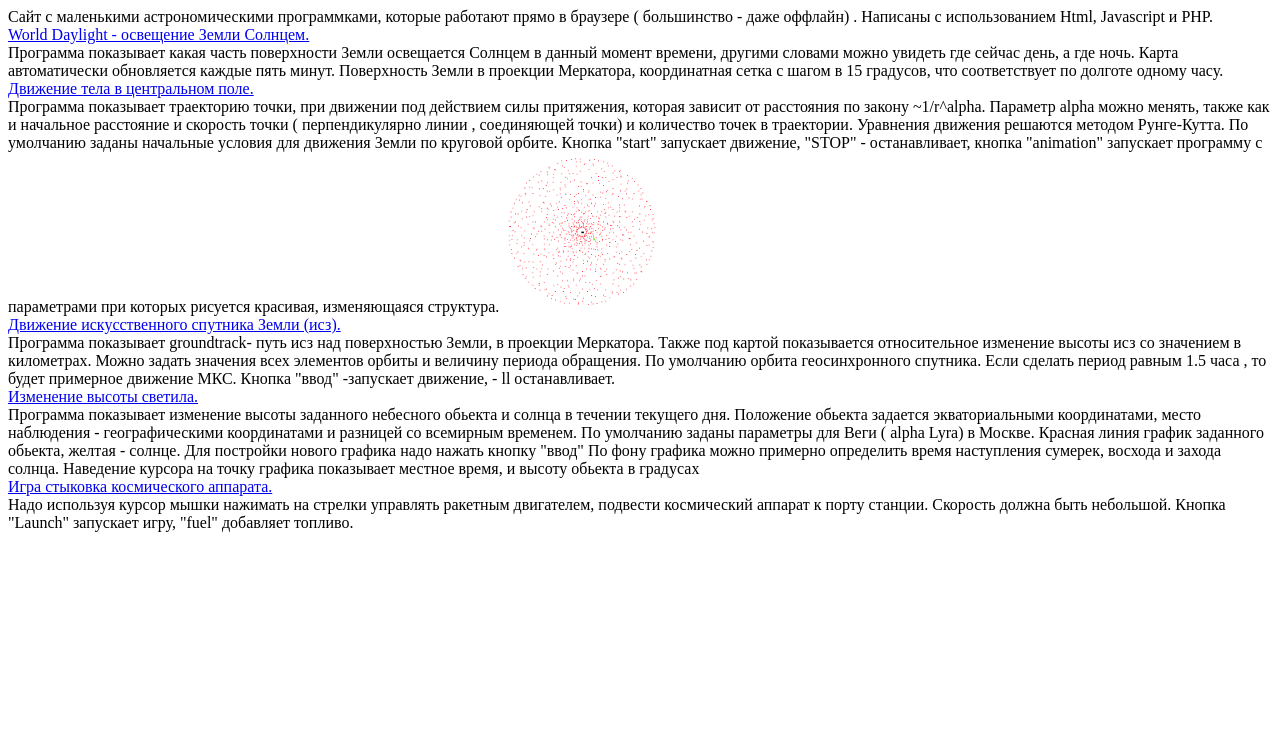
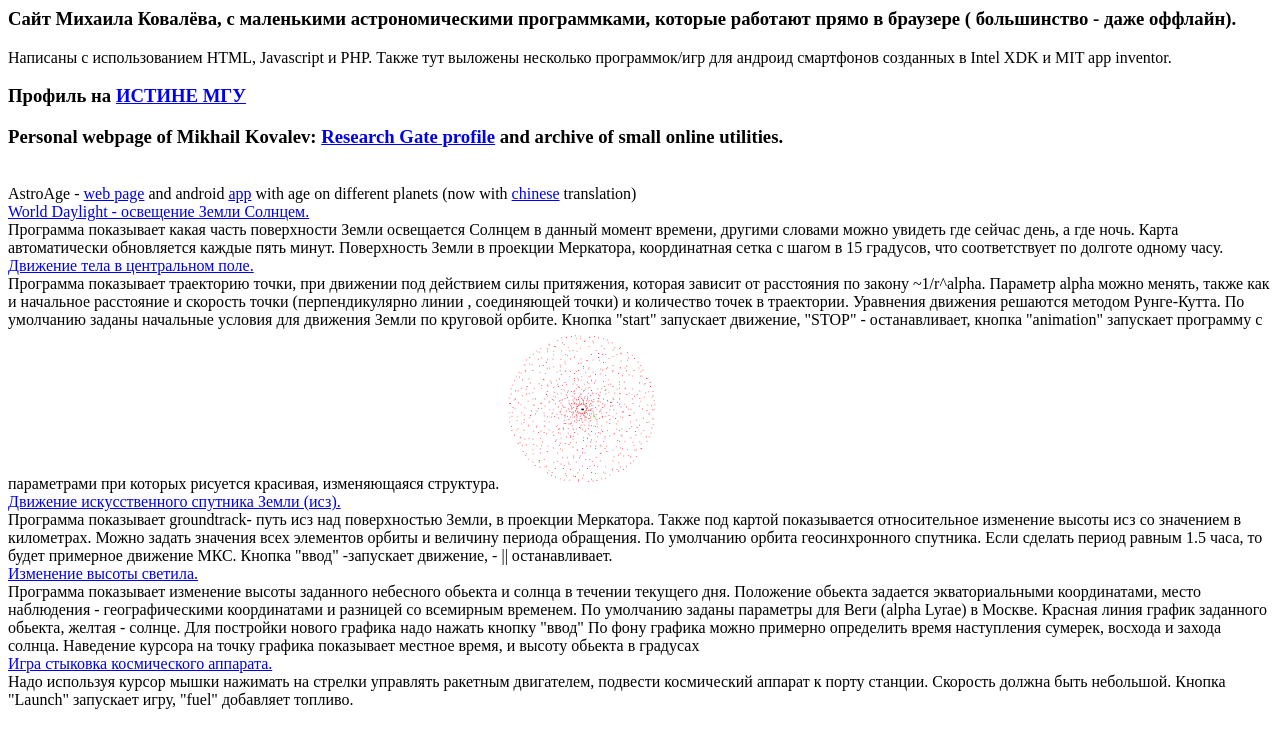
Before and after one commit to mkuasbest/webpage, a plain HTML site: page empty.htm in a window 1280 px wide. Drawn offline with Linux system fonts and the light colour scheme.

Commit message:
Update empty.htm

```diff
--- a/empty.htm
+++ b/empty.htm
@@ -1,15 +1,22 @@
 <HTML>
 
-	<HEAD>
-	<meta http-equiv="content-type" content="text/html; charset=UTF-8">
-	<TITLE>пустой документ</TITLE>
+<HEAD>
+<meta http-equiv="content-type" content="text/html;charset=utf-8">
+<TITLE>pustoj</TITLE>
 
-	</HEAD>
+</HEAD>
 
 <BODY>
-Сайт с маленькими астрономическими программками, которые работают прямо в браузере
-( большинство - даже оффлайн) .
-Написаны с использованием Html,  Javascript и PHP.
+
+<h3>Сайт Михаила Ковалёва, с маленькими астрономическими программками, которые работают прямо в браузере
+( большинство - даже оффлайн).</h3>
+<!---a href="https://nlte.mpia.de/upload/cv.pdf">CV</a--->
+Написаны с использованием HTML,  Javascript и PHP. Также тут выложены несколько программок/игр для андроид смартфонов созданных в Intel XDK и MIT app inventor.
+<br>
+<h3>Профиль на <a href="https://istina.msu.ru/profile/mvelavok/">ИСТИНЕ МГУ</a></h3>
+<h3>Personal webpage of Mikhail Kovalev: <a href="https://www.researchgate.net/profile/Mikhail-Kovalev" target="_blank" >Research Gate profile</a> and archive of small online utilities. </h3>
+<br>
+AstroAge - <a href="astroage/index.html" >web page</a> and android <a href="https://nlte.mpia.de/upload/astrutil/apks/astroage6.apk">app</a> with age on different planets (now with <a href="https://nlte.mpia.de/upload/AstroAge_chinese.apk">chinese</a> translation)
 <br>
 <A href="day-night/index.html">World Daylight - освещение Земли Солнцем.</A> <br>
 Программа показывает какая часть поверхности Земли освещается Солнцем в данный момент времени,
@@ -23,7 +30,7 @@
 при движении под действием силы притяжения,
 которая зависит от расстояния по закону ~1/r^alpha.
 Параметр alpha можно менять, также как и начальное расстояние и скорость точки
- ( перпендикулярно линии , соединяющей точки) и количество точек в траектории.
+ (перпендикулярно линии , соединяющей точки) и количество точек в траектории.
  Уравнения движения решаются методом Рунге-Кутта.
  По умолчанию заданы начальные условия для движения Земли по круговой орбите.
  Кнопка "start" запускает движение, "STOP" - останавливает,
@@ -34,14 +41,14 @@
 Программа показывает groundtrack- путь исз над поверхностью Земли, в проекции Меркатора.
 Также под картой показывается относительное изменение высоты исз со значением в километрах.
 Можно задать значения всех элементов орбиты и величину периода обращения.
-По умолчанию орбита геосинхронного спутника. Если сделать период равным 1.5 часа ,
- то будет примерное движение МКС. Кнопка "ввод" -запускает движение, - ll останавливает.
+По умолчанию орбита геосинхронного спутника. Если сделать период равным 1.5 часа,
+ то будет примерное движение МКС. Кнопка "ввод" -запускает движение, - || останавливает.
 <br>
 <a href="height/index.html">Изменение высоты светила.</a> <br>
 Программа показывает изменение высоты заданного небесного обьекта
 и солнца в течении текущего дня. Положение обьекта задается экваториальными координатами,
  место наблюдения - географическими координатами и разницей со всемирным временем.
- По умолчанию заданы параметры для Веги ( alpha Lyra)  в Москве.
+ По умолчанию заданы параметры для Веги (alpha Lyrae)  в Москве.
  Красная линия график заданного обьекта, желтая - солнце.
  Для постройки нового графика надо нажать кнопку "ввод"
  По фону графика можно примерно определить время наступления сумерек,
```
